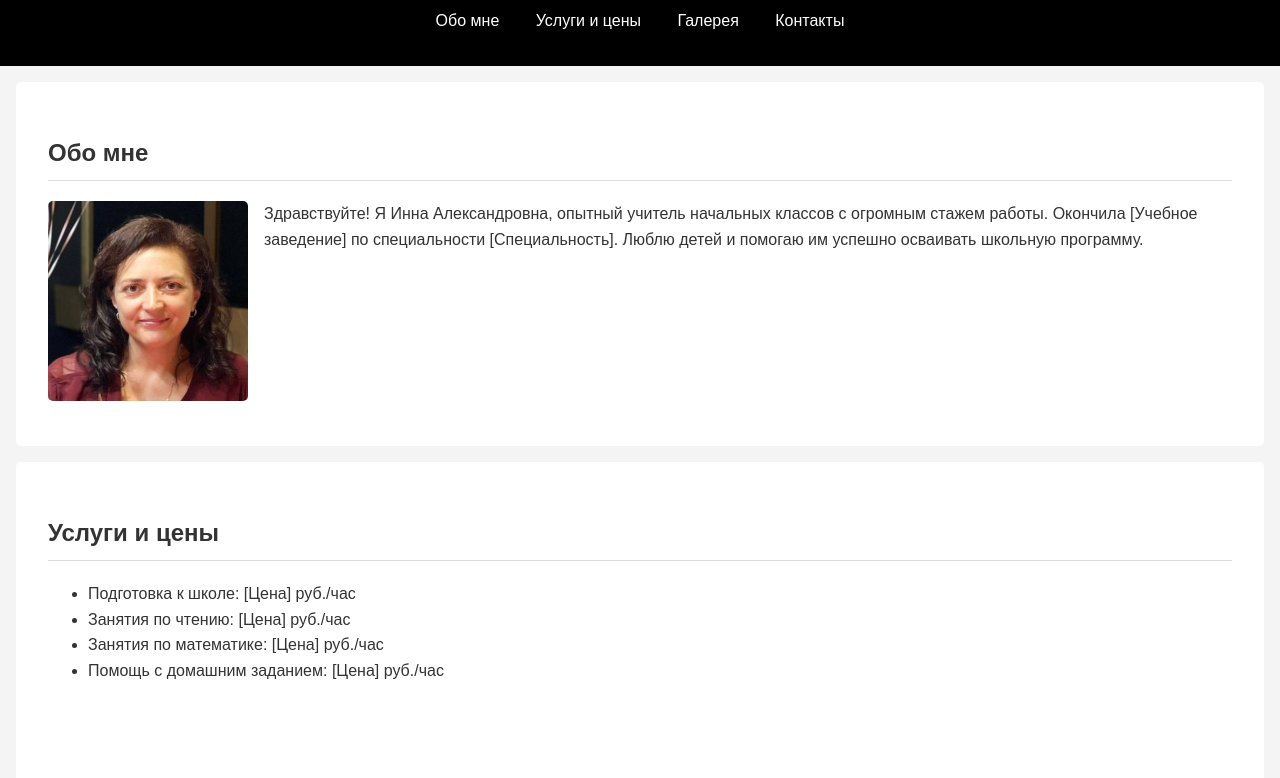
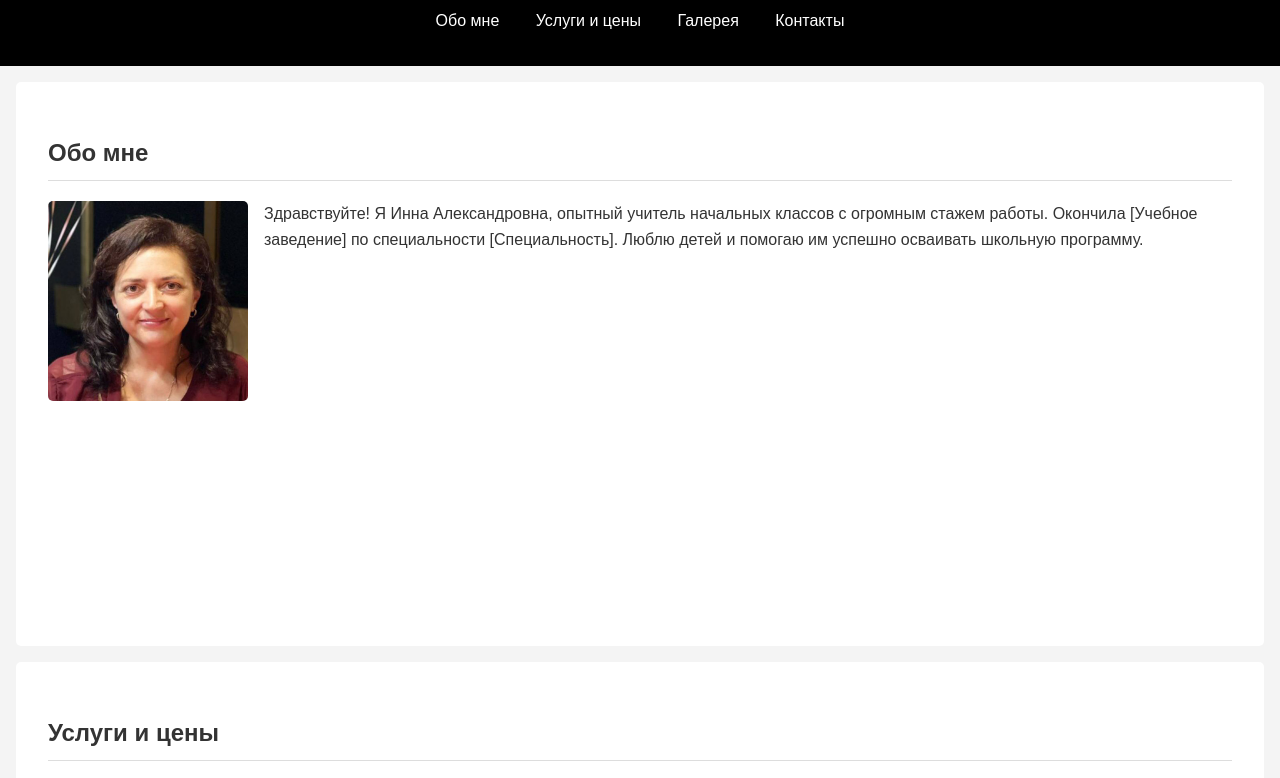
Before and after one commit to babkaghoul/teacher, a plain HTML site: page index.html in a window 1280 px wide. Shown: the part 75-853 px from the top of the page. Drawn offline with Linux system fonts and the light colour scheme.

Commit message:
Add files via upload

```diff
--- a/style.css
+++ b/style.css
@@ -38,7 +38,7 @@ section {
     margin: 1rem;
     background-color: #fff;
     border-radius: 5px;
-    min-height: 300px
+    min-height: 500px
 }
 
 section h2 {
```
